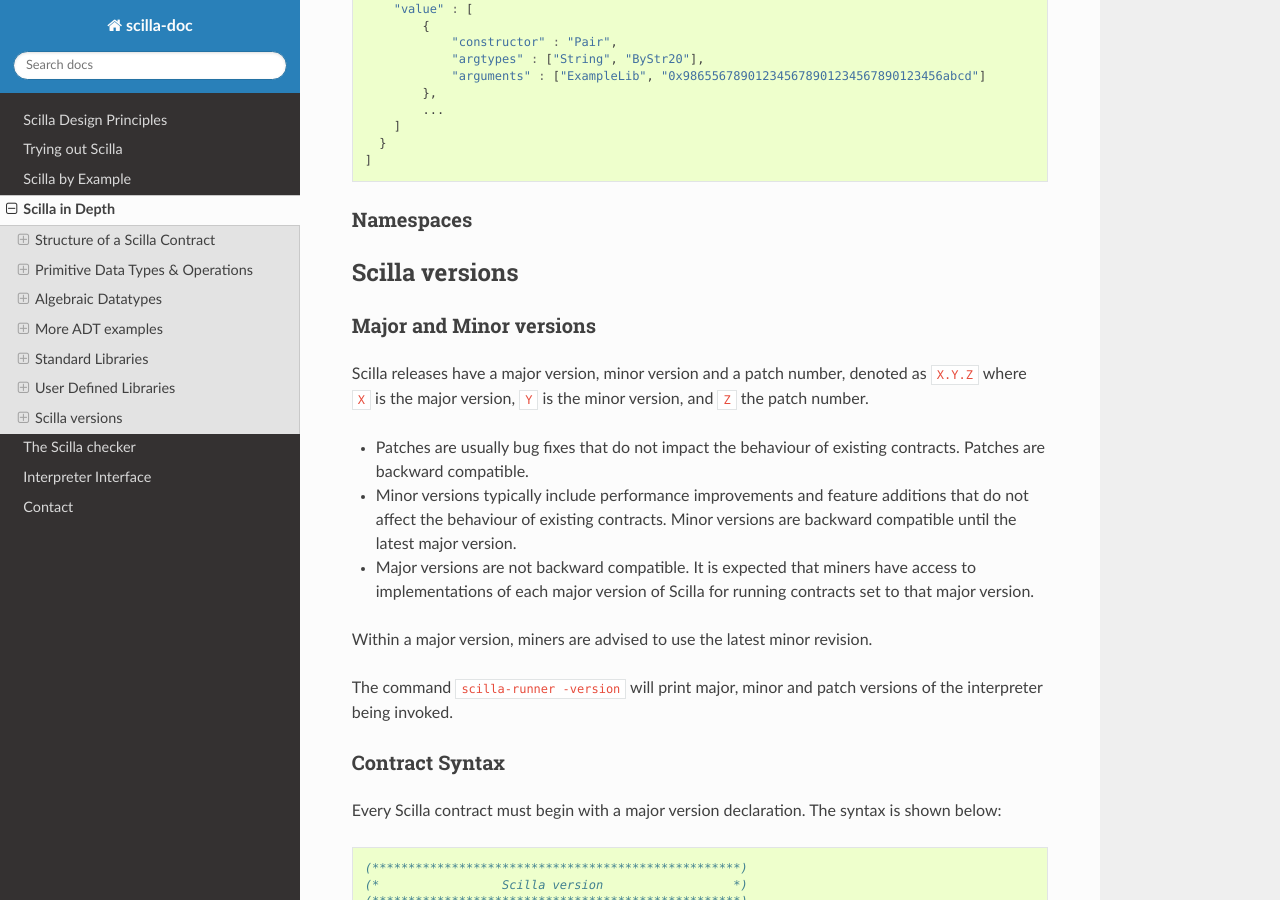
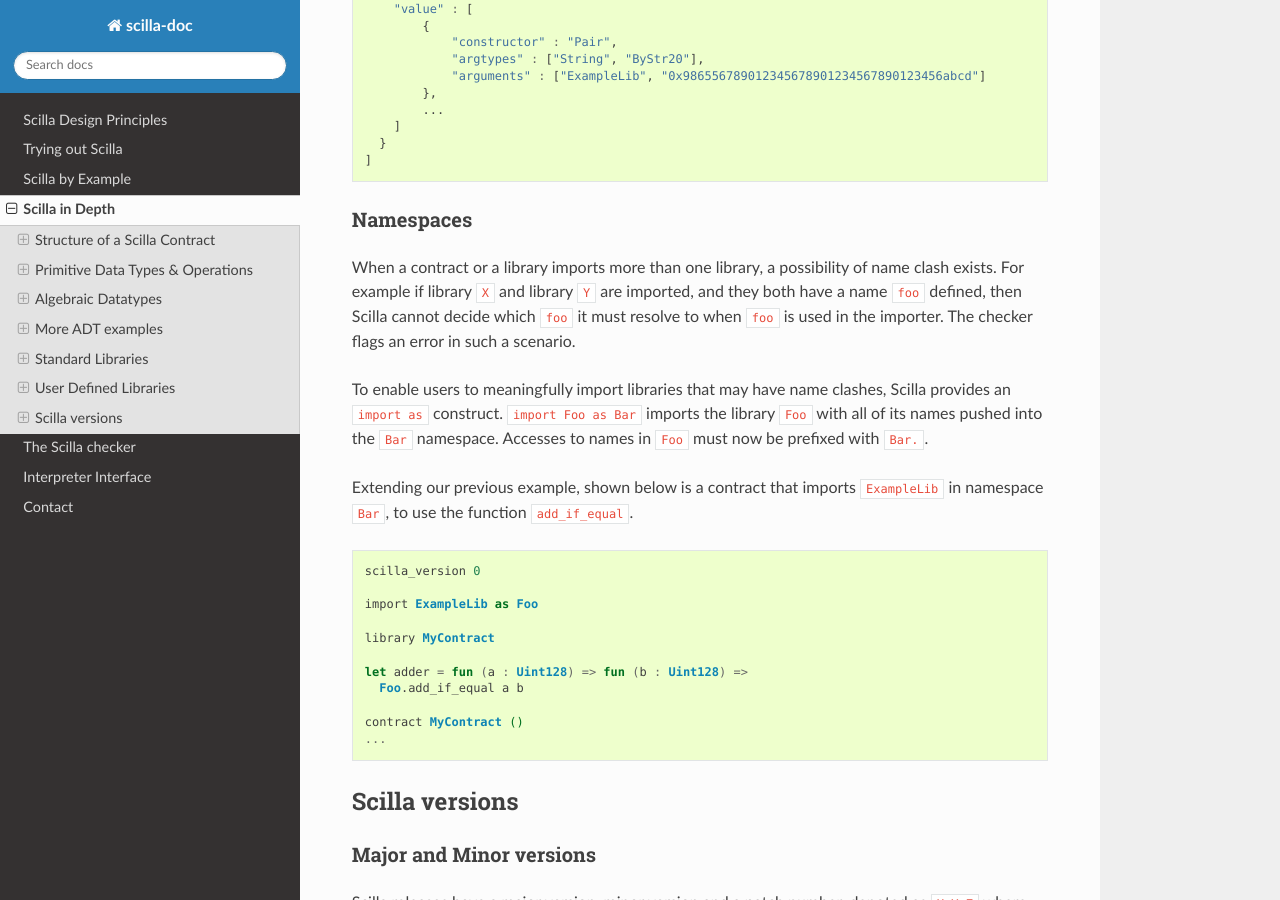
Before and after one commit to Zilliqa/scilla-docs, a Sphinx documentation site: the page built from docs/source/scilla-in-depth.rst, in a window 1280 px wide and 900 px high, scrolled down 37773 px. Built offline with Sphinx 7.4.7 and the Read the Docs theme 2.0.0, drawn with Linux system fonts in a browser that asks for light colours.

Commit message:
Add namespaces section

```diff
--- a/docs/source/scilla-in-depth.rst
+++ b/docs/source/scilla-in-depth.rst
@@ -2182,7 +2182,32 @@ init.json should have an entry:
 
 Namespaces
 **********
-
+When a contract or a library imports more than one library, a possibility of name clash
+exists. For example if library ``X`` and library ``Y`` are imported, and they both have
+a name ``foo`` defined, then Scilla cannot decide which ``foo`` it must resolve
+to when ``foo`` is used in the importer. The checker flags an error in such a scenario.
+
+To enable users to meaningfully import libraries that may have name clashes, Scilla provides
+an ``import as`` construct. ``import Foo as Bar`` imports the library ``Foo`` with all of its
+names pushed into the ``Bar`` namespace. Accesses to names in ``Foo`` must now be prefixed
+with ``Bar.``.
+
+Extending our previous example, shown below is a contract that imports ``ExampleLib``
+in namespace ``Bar``, to use the function ``add_if_equal``.
+
+.. code-block:: ocaml
+
+  scilla_version 0
+
+  import ExampleLib as Foo
+
+  library MyContract
+
+  let adder = fun (a : Uint128) => fun (b : Uint128) =>
+    Foo.add_if_equal a b
+
+  contract MyContract ()
+  ...
 
 
 Scilla versions
```
